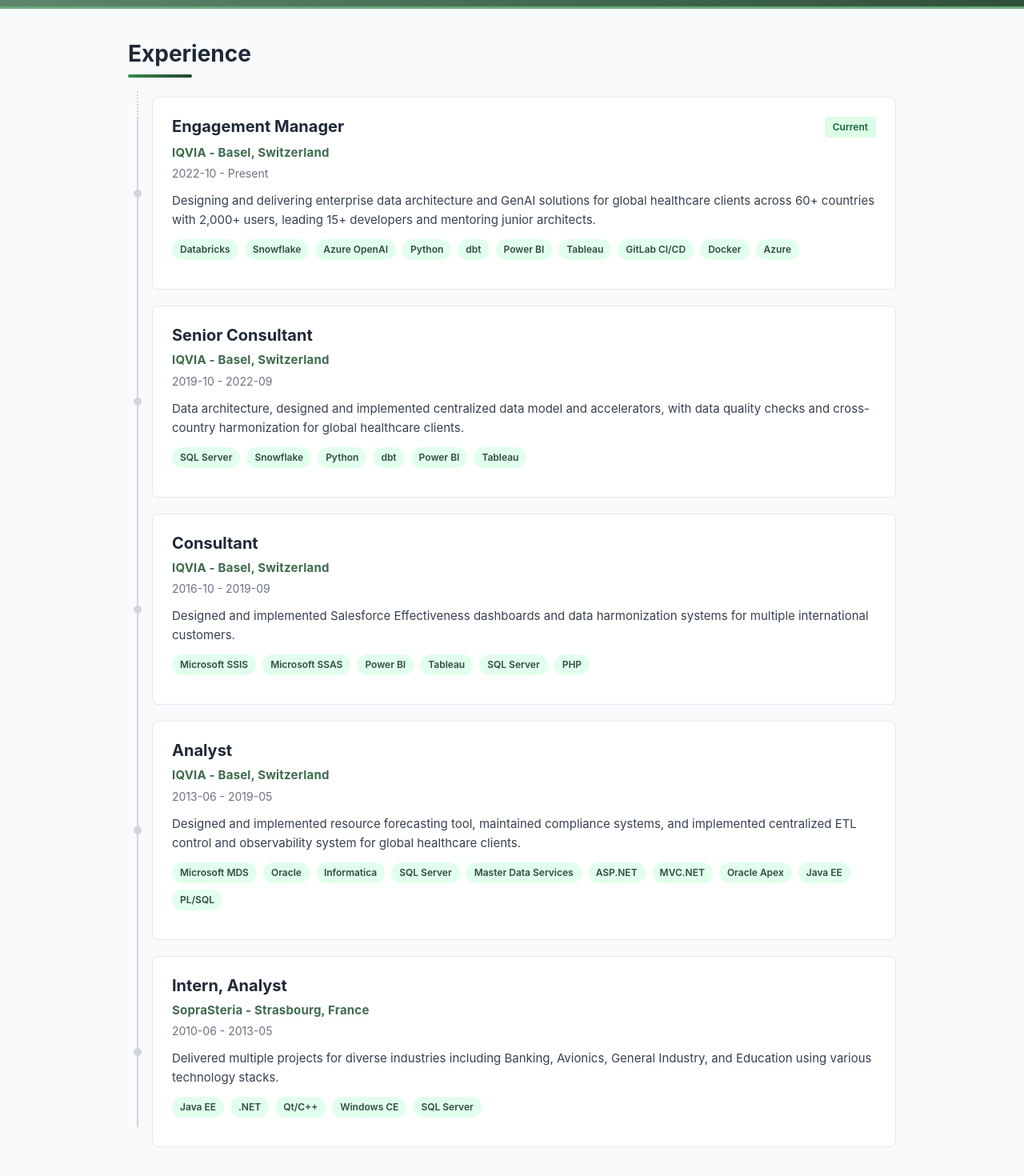
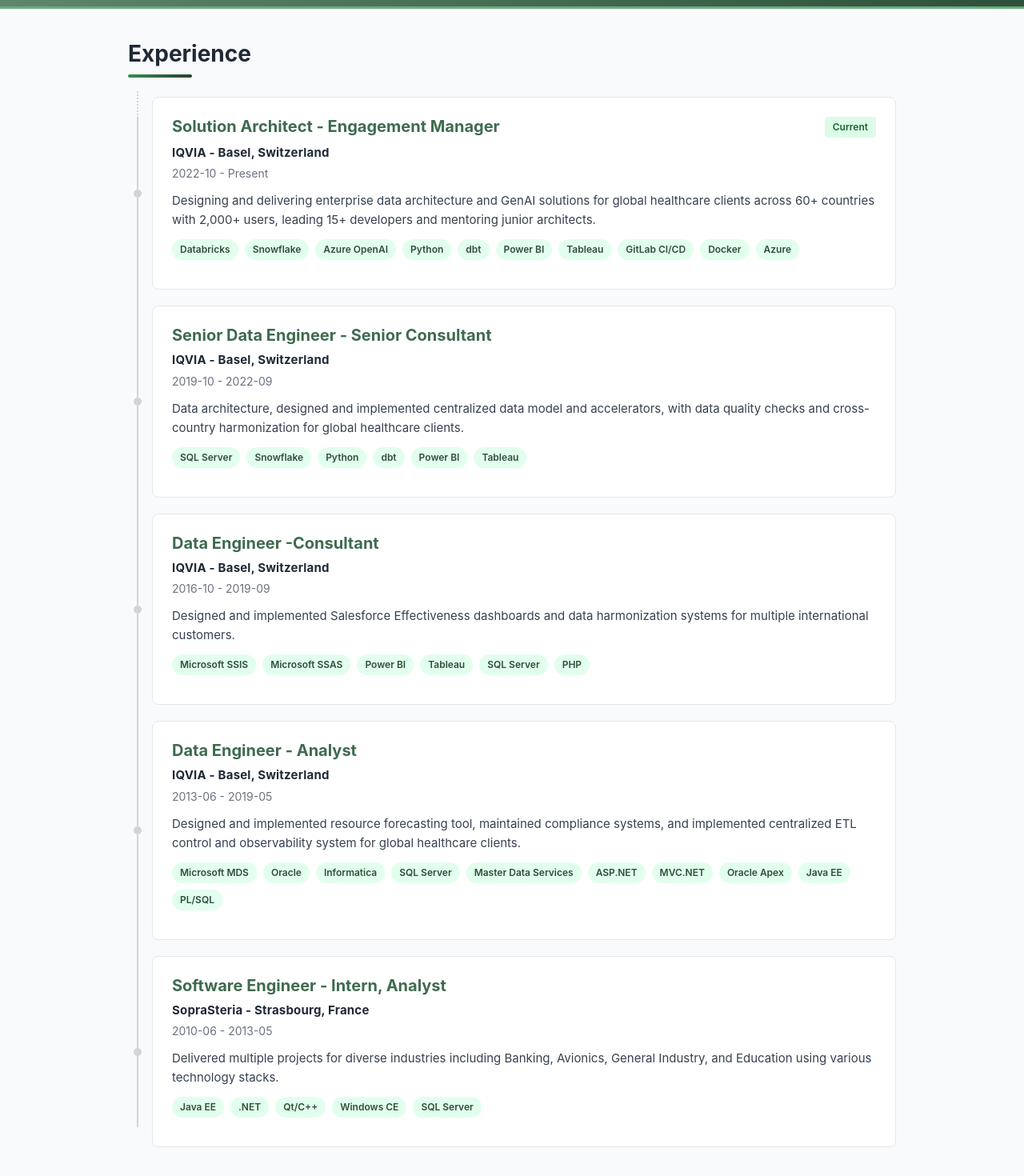
Before and after one commit to earion68/cv-explorer, a React (Vite) app: page / in a window 1280 px wide. Shown: the part 456-1926 px from the top of the page at 80% size. Built offline with nearby package versions, Linux system fonts and the light colour scheme.

Commit message:
adjustments

```diff
--- a/src/data/cv-data.json
+++ b/src/data/cv-data.json
@@ -13,7 +13,7 @@
     {
       "id": "exp-1",
       "company": "IQVIA - Basel, Switzerland",
-      "position": "Engagement Manager",
+      "position": "Solution Architect - Engagement Manager",
       "startDate": "2022-10",
       "endDate": null,
       "isCurrent": true,
@@ -31,7 +31,7 @@
     {
       "id": "exp-2",
       "company": "IQVIA - Basel, Switzerland",
-      "position": "Senior Consultant",
+      "position": "Senior Data Engineer - Senior Consultant",
       "startDate": "2019-10",
       "endDate": "2022-09",
       "isCurrent": false,
@@ -47,7 +47,7 @@
     {
       "id": "exp-3",
       "company": "IQVIA - Basel, Switzerland",
-      "position": "Consultant",
+      "position": "Data Engineer -Consultant",
       "startDate": "2016-10",
       "endDate": "2019-09",
       "isCurrent": false,
@@ -63,7 +63,7 @@
     {
       "id": "exp-4",
       "company": "IQVIA - Basel, Switzerland",
-      "position": "Analyst",
+      "position": "Data Engineer - Analyst",
       "startDate": "2013-06",
       "endDate": "2019-05",
       "isCurrent": false,
@@ -77,7 +77,7 @@
     {
       "id": "exp-5",
       "company": "SopraSteria - Strasbourg, France",
-      "position": "Intern, Analyst",
+      "position": "Software Engineer - Intern, Analyst",
       "startDate": "2010-06",
       "endDate": "2013-05",
       "isCurrent": false,
--- a/src/styles/ExperienceCard.css
+++ b/src/styles/ExperienceCard.css
@@ -80,7 +80,7 @@
   margin: 0;
   font-size: 20px;
   font-weight: 700;
-  color: #1f2937;
+  color: #3F6B4E;
   flex: 1;
 }
 
@@ -88,7 +88,7 @@
   margin: 4px 0;
   font-size: 15px;
   font-weight: 700;
-  color: #3F6B4E;
+  color: #1f2937;
   letter-spacing: 0.2px;
 }
 
```
